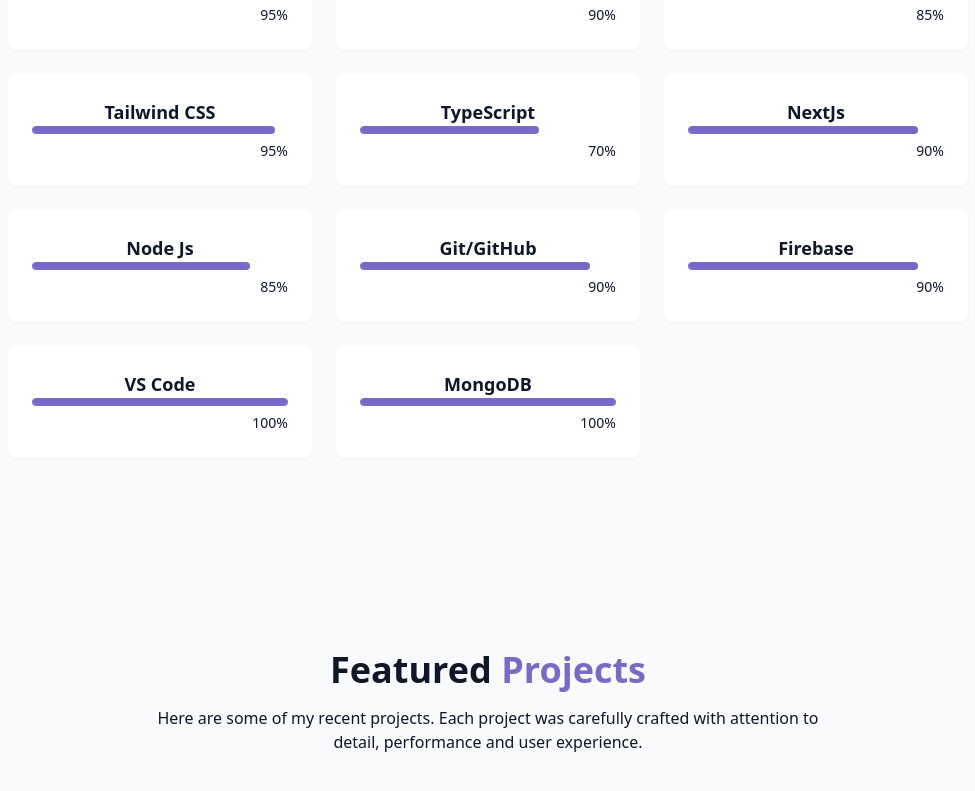
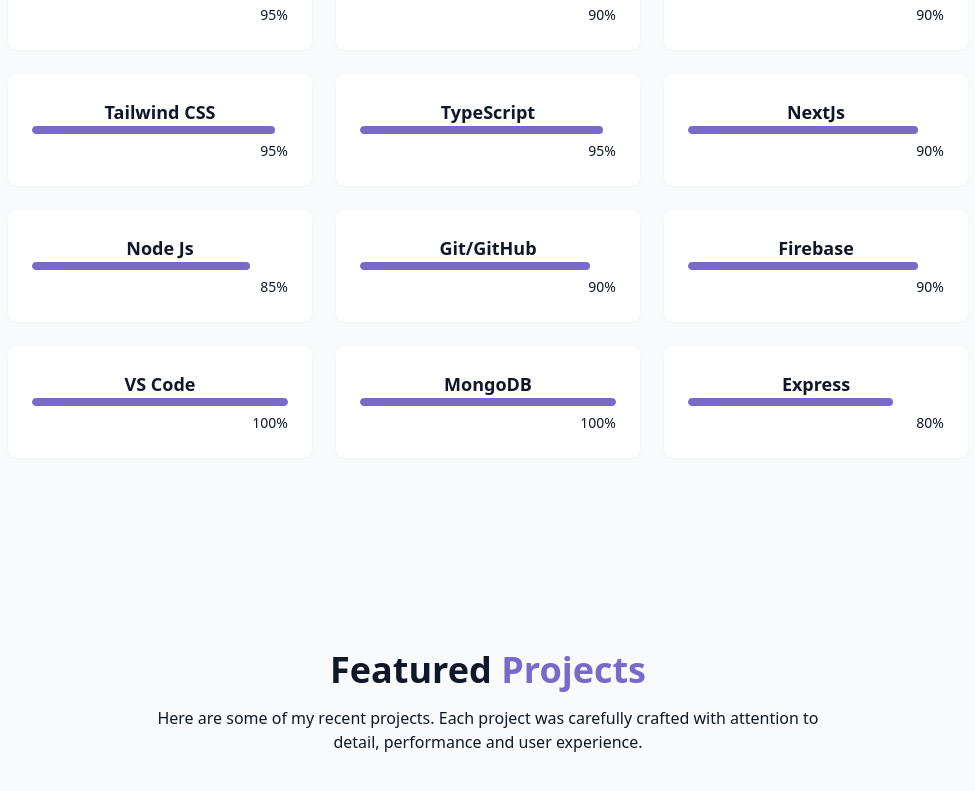
Before and after one commit to PRINCE-CEEJAY/Ceejay-Tech-Portfolio, a React (Vite) app: page / in a window 1280 px wide. Shown: the part 1840-2631 px from the top of the page, without its empty margins (152-1127 px from the left). Built offline with nearby package versions, Linux system fonts and the light colour scheme.

Commit message:
updated the skills section

```diff
--- a/src/pages/components/SkillsSection.jsx
+++ b/src/pages/components/SkillsSection.jsx
@@ -4,15 +4,16 @@
 const skills = [
   { name: "HTML/CSS", level: 95, category: "frontend" },
   { name: "JavaScript", level: 90, category: "frontend" },
-  { name: "React", level: 85, category: "frontend" },
+  { name: "React", level: 90, category: "frontend" },
   { name: "Tailwind CSS", level: 95, category: "frontend" },
-  { name: "TypeScript", level: 70, category: "frontend" },
+  { name: "TypeScript", level: 95, category: "frontend" },
   { name: "NextJs", level: 90, category: "frontend" },
   { name: "Node Js", level: 85, category: "backend" },
   { name: "Git/GitHub", level: 90, category: "tools" },
   { name: "Firebase", level: 90, category: "tools" },
   { name: "VS Code", level: 100, category: "tools" },
   { name: "MongoDB", level: 100, category: "backend" },
+  { name: "Express", level: 80, category: "backend" },
 ];
 const categories = ["all", "frontend", "backend", "tools"];
 
```
